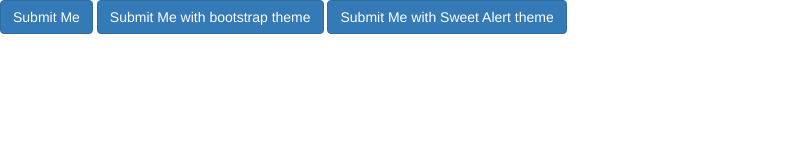
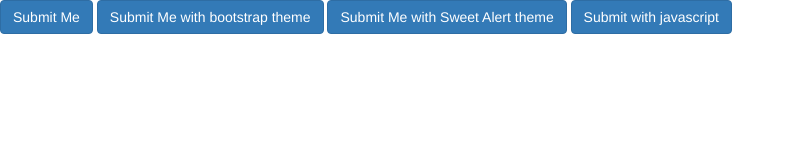
Before and after one commit to brexis/laravel-data-method, a website: page index.html in a window 1280 px wide. Shown: the whole page, without its empty margins (0-795 px from the left). Drawn offline with nearby package versions, Linux system fonts and the light colour scheme; some packages are replaced by stand-ins of ours; a script that the page names is missing.

Commit message:
Export data method to be used in javascript

```diff
--- a/index.html
+++ b/index.html
@@ -46,5 +46,8 @@
             data-confirm="Are you sure?"
             data-title="Please confirm this action"
             data-theme="sweetalert">Submit Me with Sweet Alert theme</a>
+        <a
+            href="javascript:dataMethod('/', {confirm: 'Are you sure?', method: 'POST'})"
+            class="btn btn-primary">Submit with javascript</a>
     </body>
 </html>
```
Also changed, not shown: dist/data-method.js.
